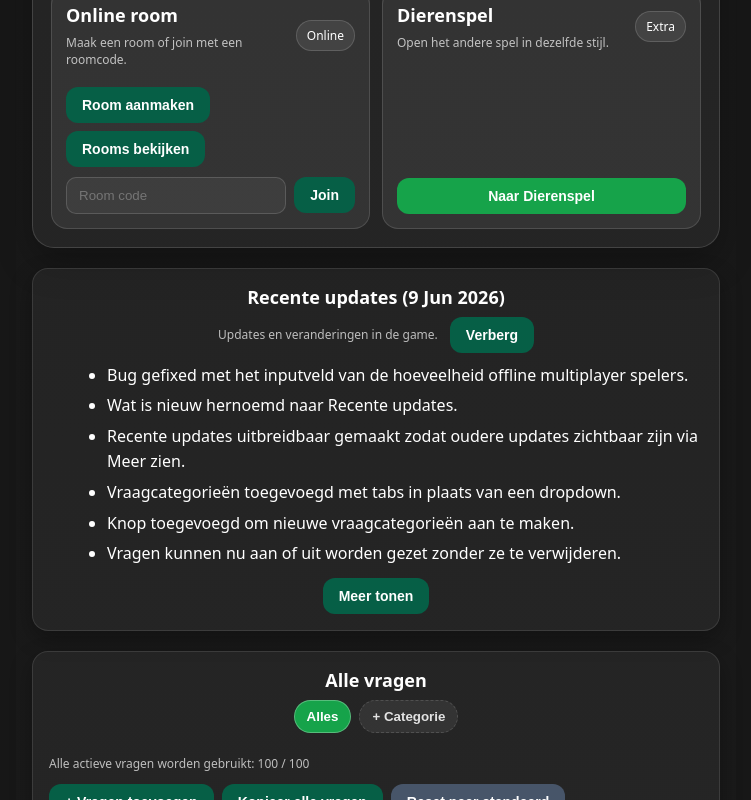
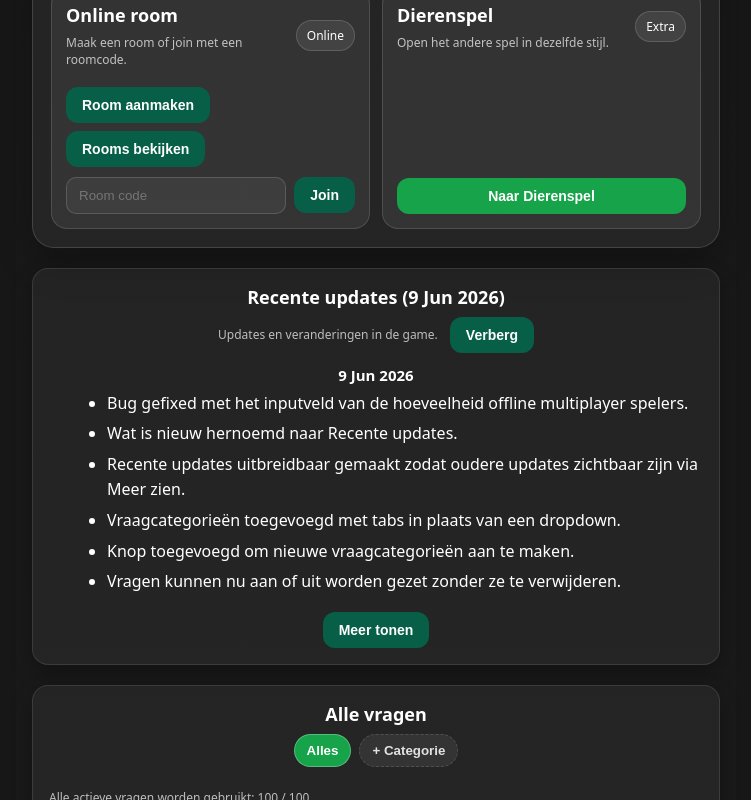
Before and after one commit to Arthurlava/Pimpampof-web, a React (Vite) app: page / in a window 1280 px wide. Shown: the part 455-1255 px from the top of the page, without its empty margins (264-1015 px from the left). Built offline with nearby package versions, Linux system fonts and the light colour scheme; no server answers.

Commit message:
Update WhatsNewPanel.jsx

```diff
--- a/src/components/home/WhatsNewPanel.jsx
+++ b/src/components/home/WhatsNewPanel.jsx
@@ -5,24 +5,43 @@ import { Section } from "../common/Section";
 
 const DEFAULT_VISIBLE_UPDATE_ITEMS = 6;
 
+function getVisibleUpdateGroups(updates, showAll) {
+  if (showAll) return updates;
+
+  let remaining = DEFAULT_VISIBLE_UPDATE_ITEMS;
+  const result = [];
+
+  for (const update of updates) {
+    if (remaining <= 0) break;
+
+    const visibleItems = update.items.slice(0, remaining);
+
+    if (visibleItems.length > 0) {
+      result.push({
+        ...update,
+        items: visibleItems,
+      });
+
+      remaining -= visibleItems.length;
+    }
+  }
+
+  return result;
+}
+
 export function WhatsNewPanel({ whatsNew, isOpen, onToggle }) {
   const [showAllUpdates, setShowAllUpdates] = useState(false);
 
   const updates = whatsNew?.updates ?? [];
   const latestUpdate = updates[0];
 
-  const allItems = updates.flatMap((update) =>
-    update.items.map((text) => ({
-      text,
-      updatedAtLabel: update.updatedAtLabel,
-    }))
+  const visibleUpdates = getVisibleUpdateGroups(updates, showAllUpdates);
+  const totalItemCount = updates.reduce(
+    (total, update) => total + update.items.length,
+    0
   );
 
-  const visibleItems = showAllUpdates
-    ? allItems
-    : allItems.slice(0, DEFAULT_VISIBLE_UPDATE_ITEMS);
-
-  const hasMoreItems = allItems.length > DEFAULT_VISIBLE_UPDATE_ITEMS;
+  const hasMoreItems = totalItemCount > DEFAULT_VISIBLE_UPDATE_ITEMS;
 
   return (
     <Section title={`Recente updates${latestUpdate ? ` (${latestUpdate.updatedAtLabel})` : ""}`}>
@@ -38,13 +57,23 @@ export function WhatsNewPanel({ whatsNew, isOpen, onToggle }) {
 
       {isOpen && (
         <>
-          <ul style={{ margin: "10px 0 0 18px", textAlign: "left", lineHeight: 1.55 }}>
-            {visibleItems.map((item, index) => (
-              <li key={`${item.updatedAtLabel}-${index}`} style={{ marginBottom: 6 }}>
-                {item.text}
-              </li>
+          <div style={{ marginTop: 12, display: "flex", flexDirection: "column", gap: 14 }}>
+            {visibleUpdates.map((update) => (
+              <div key={update.updatedAtLabel}>
+                <h3 style={{ margin: "0 0 6px 0", fontSize: 15 }}>
+                  {update.updatedAtLabel}
+                </h3>
+
+                <ul style={{ margin: "0 0 0 18px", textAlign: "left", lineHeight: 1.55 }}>
+                  {update.items.map((text, index) => (
+                    <li key={`${update.updatedAtLabel}-${index}`} style={{ marginBottom: 6 }}>
+                      {text}
+                    </li>
+                  ))}
+                </ul>
+              </div>
             ))}
-          </ul>
+          </div>
 
           {hasMoreItems && (
             <div style={{ marginTop: 12 }}>
```
